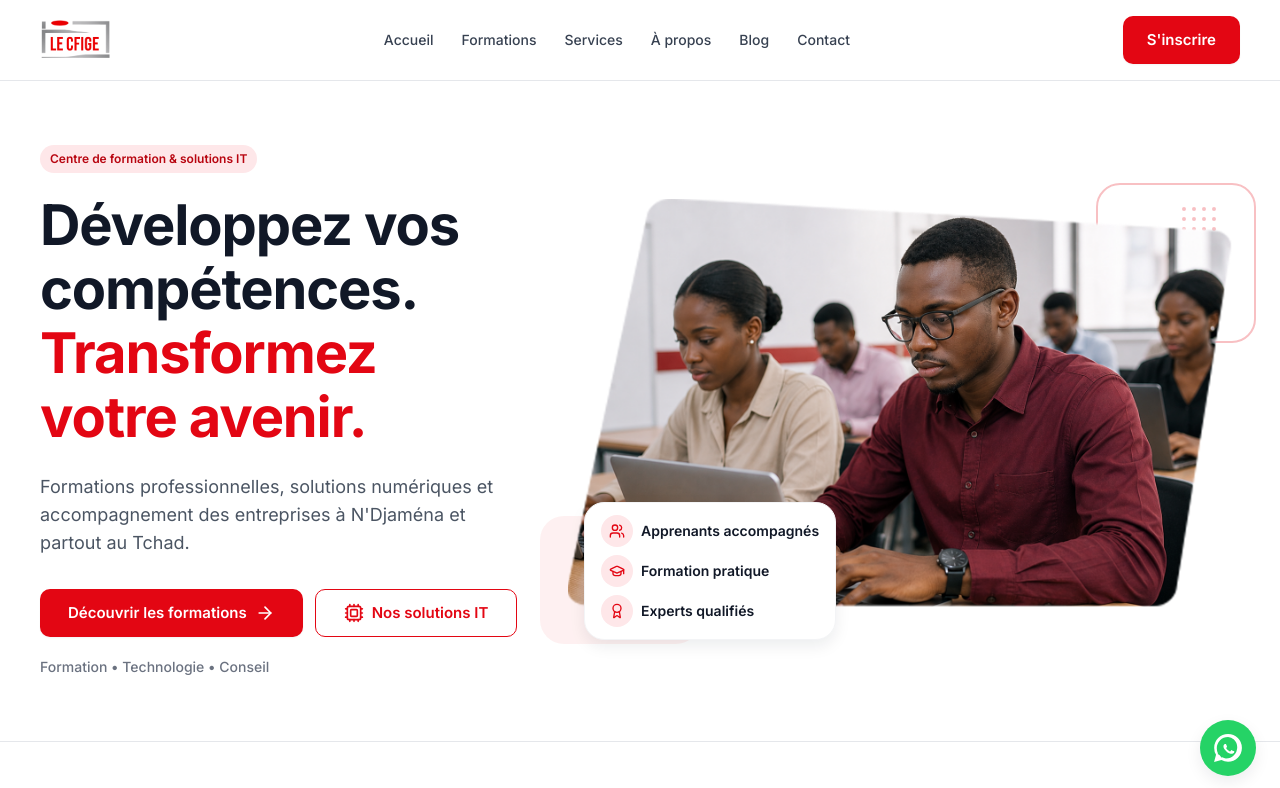
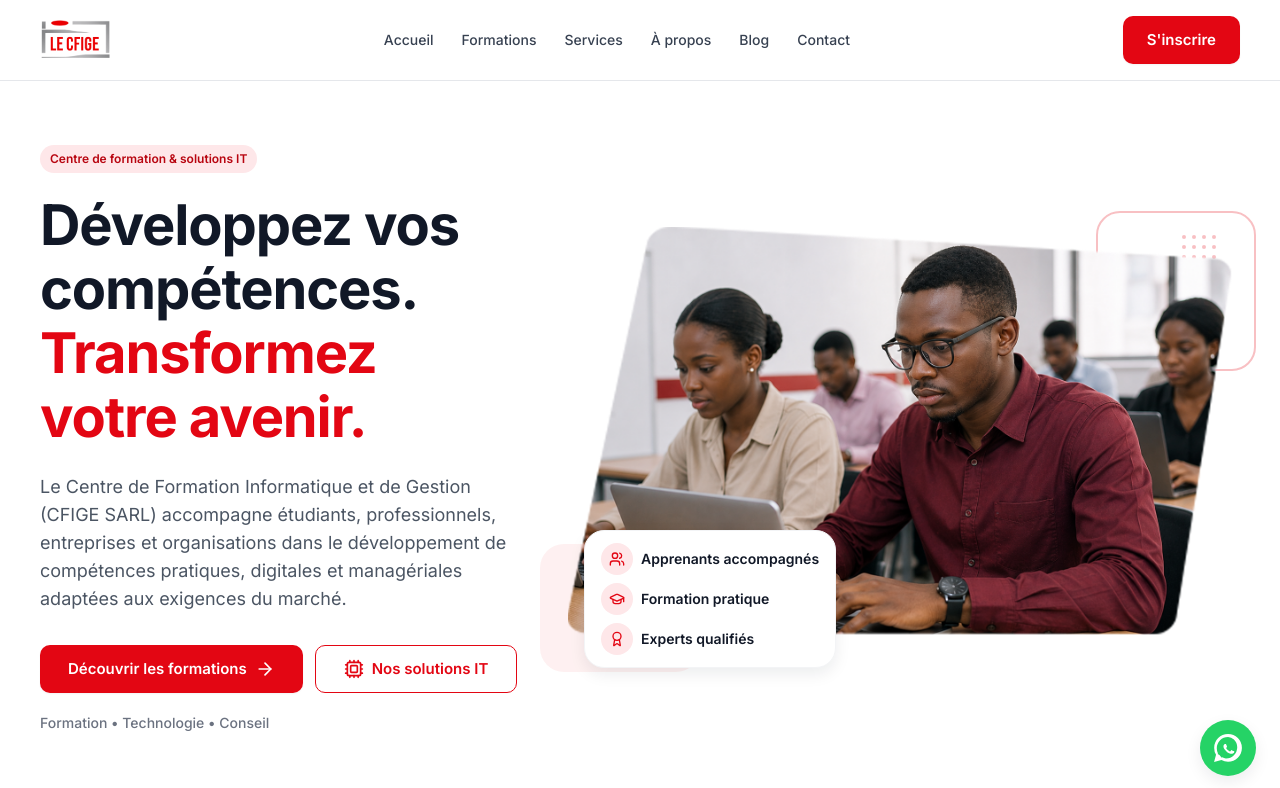
Before and after one commit to marcmahonte-art/cfige-tchad, a Next.js app: page / in a window 1280 px wide. Shown: the top 788 px of the page. Built offline with nearby package versions, Linux system fonts and the light colour scheme.

Commit message:
Hero: update description copy

```diff
--- a/src/components/home/Hero.tsx
+++ b/src/components/home/Hero.tsx
@@ -36,8 +36,10 @@ export function Hero() {
             className="cfige-reveal mt-6 max-w-[520px] text-[18px] leading-7 text-gray-600"
             style={{ animationDelay: "120ms" }}
           >
-            Formations professionnelles, solutions numériques et accompagnement
-            des entreprises à N&apos;Djaména et partout au Tchad.
+            Le Centre de Formation Informatique et de Gestion (CFIGE SARL)
+            accompagne étudiants, professionnels, entreprises et organisations
+            dans le développement de compétences pratiques, digitales et
+            managériales adaptées aux exigences du marché.
           </p>
 
           <div
```
